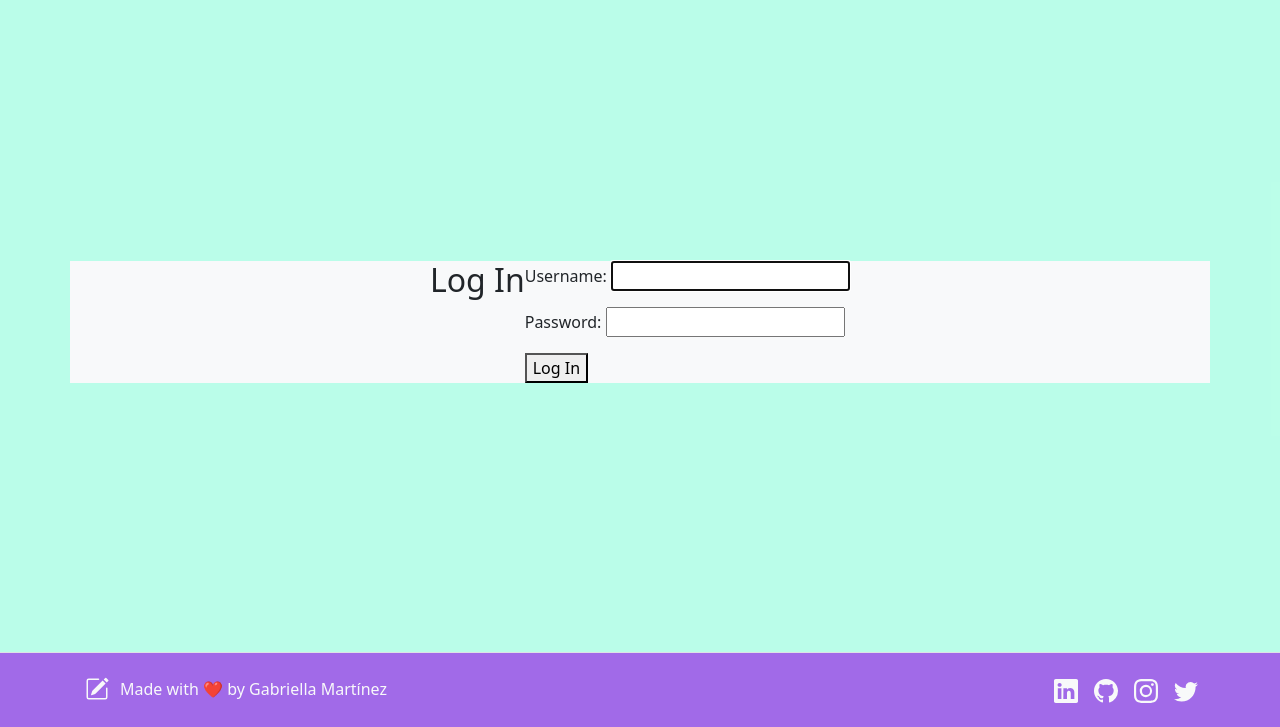
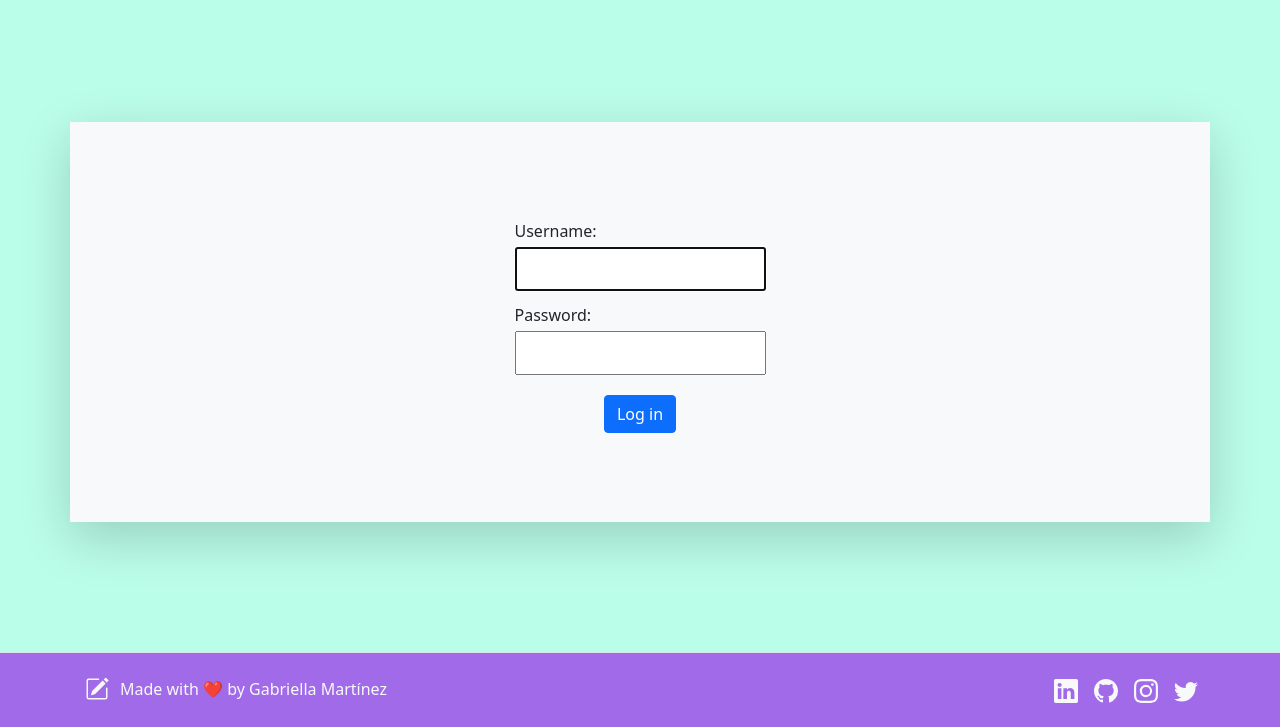
Before and after one commit to martinezga/online-graph-maker, a Django app: page /accounts/login/ in a window 1280 px wide. Shown: the part 73-800 px from the top of the page. Run offline with Django 3.2, Linux system fonts and the light colour scheme.

Commit message:
Improved login template

```diff
--- a/backend/backend/settings.py
+++ b/backend/backend/settings.py
@@ -155,5 +155,5 @@ STATICFILES_STORAGE = 'whitenoise.storage.CompressedManifestStaticFilesStorage'
 DEFAULT_AUTO_FIELD = 'django.db.models.BigAutoField'
 
 
-LOGIN_REDIRECT_URL = 'home'
-LOGOUT_REDIRECT_URL = 'home'
+LOGIN_REDIRECT_URL = 'pages:home'
+LOGOUT_REDIRECT_URL = 'pages:home'
--- a/backend/templates/registration/login.html
+++ b/backend/templates/registration/login.html
@@ -1,14 +1,45 @@
 {% extends "base.html" %}
+{% load i18n static %}
 
 {% block title %}Login{% endblock %}
 
+{% block extrastyle %}
+  {{block.super}}
+  <link rel="stylesheet" href="{% static 'admin/css/login.css' %}">
+{% endblock %}
+
 {% block content %}
-<div class="container d-flex justify-content-center">
-  <h2>Log In</h2>
-  <form method="post">
-    {% csrf_token %}
-    {{ form.as_p }}
-    <button type="submit">Log In</button>
-  </form>
+<div class="container d-flex flex-column align-items-center justify-content-center shadow-lg" style="min-height: 50vmin;">
+  <div class="login">
+    {% if user.is_authenticated %}
+    <p class="errornote">
+    {% blocktranslate trimmed %}
+        You are authenticated as {{ user.username }}, but are not authorized to
+        access this page. Would you like to login to a different account?
+    {% endblocktranslate %}
+    </p>
+    {% endif %}
+
+    <form action="{{ app_path }}" method="post" id="login-form">{% csrf_token %}
+      <div class="form-row">
+        {{ form.username.errors }}
+        {{ form.username.label_tag }} {{ form.username }}
+      </div>
+      <div class="form-row">
+        {{ form.password.errors }}
+        {{ form.password.label_tag }} {{ form.password }}
+        <input type="hidden" name="next" value="{{ next }}">
+      </div>
+      {% url 'admin_password_reset' as password_reset_url %}
+      {% if password_reset_url %}
+      <div class="password-reset-link">
+        <a href="{{ password_reset_url }}">{% translate 'Forgotten your password or username?' %}</a>
+      </div>
+      {% endif %}
+      <div class="submit-row d-flex justify-content-center">
+        <input type="submit" class="btn btn-primary" value="{% translate 'Log in' %}">
+      </div>
+    </form>
+ </div>
 </div>
 {% endblock %}
```
